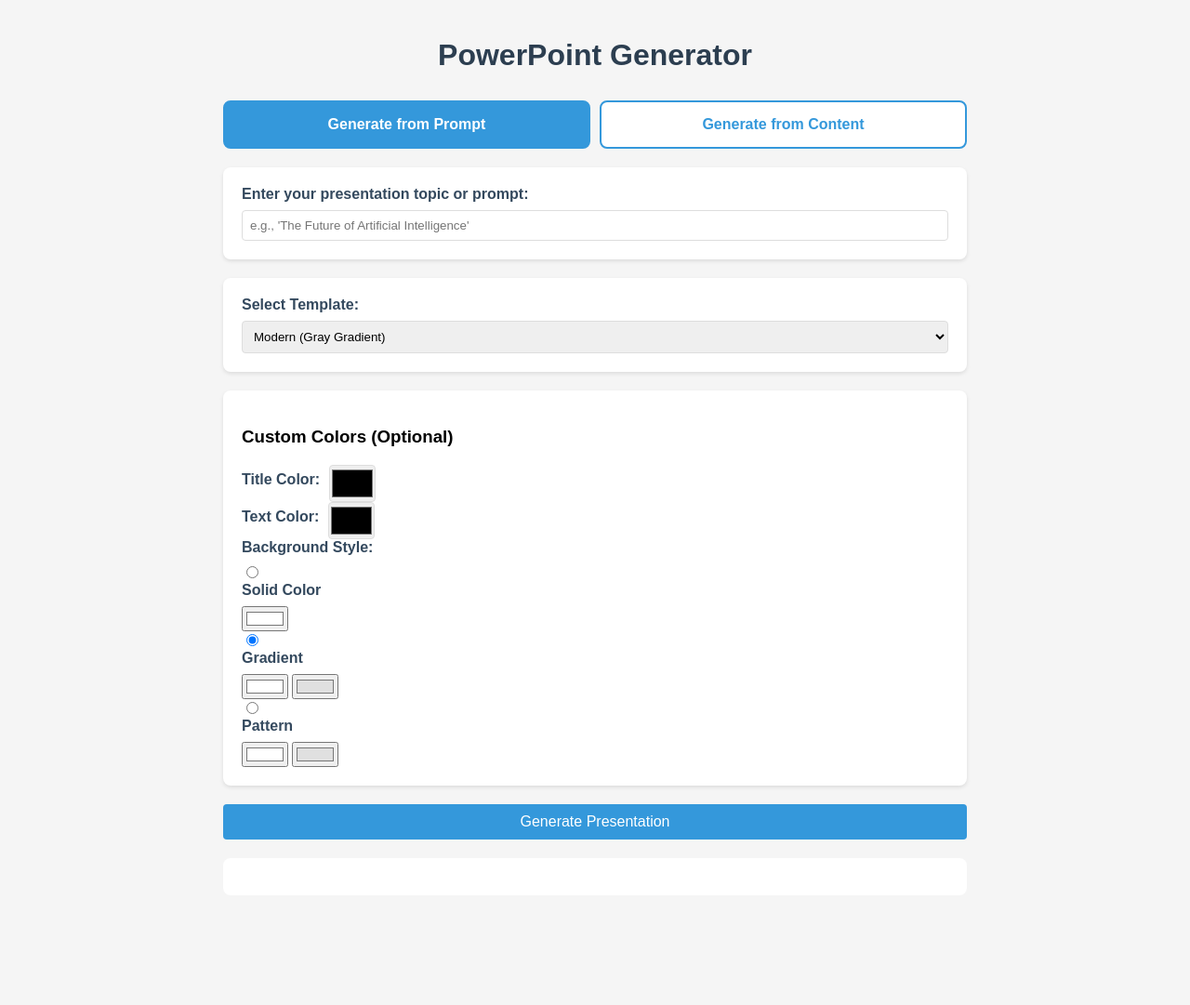
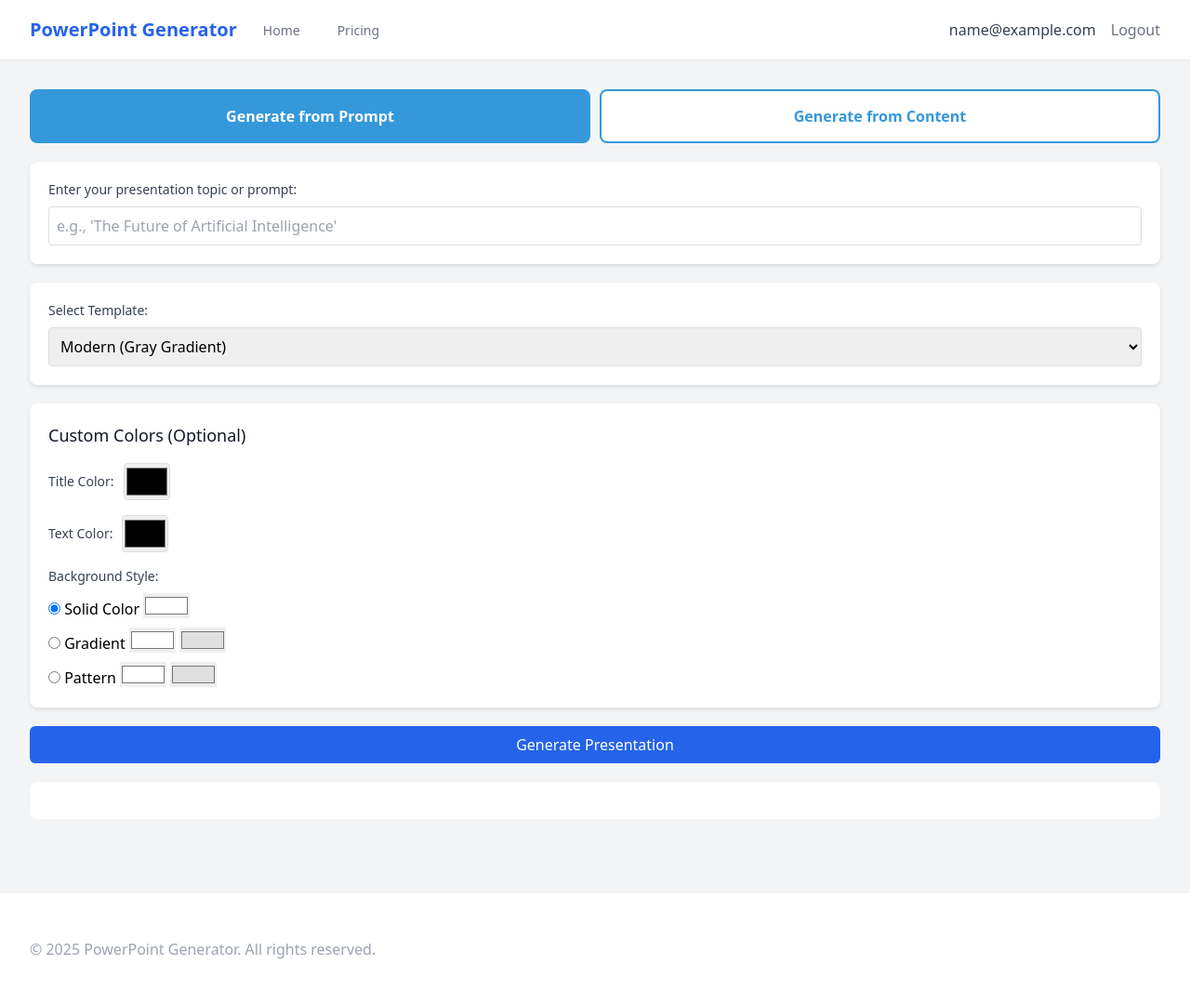
Before and after one commit to techanyday/deckster, a Flask app: page / in a window 1280 px wide. Shown: the whole page at 93% size. Before the commit the page ends 903 px from the top, so only its background shows below. Run offline with Flask 3, Linux system fonts and the light colour scheme; the visitor is signed in with stand-in values (Sample User, id 1); some libraries are stand-ins or nearby versions.

Commit message:
fix: Add CSRF protection and improve presentation generation

```diff
--- a/app.py
+++ b/app.py
@@ -224,60 +224,97 @@ def logout():
 @app.route('/generate', methods=['POST'])
 @login_required
 def generate():
-    if not check_user_limits(current_user):
+    try:
+        if not check_user_limits(current_user):
+            return jsonify({
+                'status': 'error',
+                'message': 'You have reached your presentation limit. Please upgrade your plan.'
+            }), 400
+
+        # Get form data
+        mode = request.form.get('mode')
+        input_text = request.form.get('input')
+        template = request.form.get('template', 'modern')
+
+        if not mode or not input_text:
+            return jsonify({
+                'status': 'error',
+                'message': 'Missing required fields'
+            }), 400
+
+        # Get custom styles
+        custom_styles = {
+            'title': request.form.get('titleColor', '#000000'),
+            'text': request.form.get('textColor', '#000000'),
+            'background': {}
+        }
+
+        background_style = request.form.get('backgroundStyle', 'solid')
+        if background_style == 'solid':
+            custom_styles['background'] = {
+                'type': 'solid',
+                'color': request.form.get('backgroundColor', '#FFFFFF')
+            }
+        elif background_style == 'gradient':
+            custom_styles['background'] = {
+                'type': 'gradient',
+                'color1': request.form.get('gradientStart', '#FFFFFF'),
+                'color2': request.form.get('gradientEnd', '#E0E0E0')
+            }
+        elif background_style == 'pattern':
+            custom_styles['background'] = {
+                'type': 'pattern',
+                'color1': request.form.get('patternColor1', '#FFFFFF'),
+                'color2': request.form.get('patternColor2', '#E0E0E0')
+            }
+
+        # Generate presentation content
+        content = generate_presentation_content(mode, input_text)
+        if not content:
+            return jsonify({
+                'status': 'error',
+                'message': 'Failed to generate presentation content'
+            }), 500
+
+        try:
+            # Create temporary file for the presentation
+            temp_ppt = tempfile.NamedTemporaryFile(delete=False, suffix='.pptx')
+
+            # Create the presentation with custom styles
+            create_ppt(content, temp_ppt.name, template, custom_styles)
+
+            # Add watermark if user is on free plan
+            if current_user.subscription_type == 'free':
+                add_watermark(temp_ppt.name)
+
+            # Save presentation record
+            presentation = Presentation(
+                title=f"Presentation {datetime.utcnow()}",
+                content=content,
+                file_path=temp_ppt.name,
+                user_id=current_user.id
+            )
+            db.session.add(presentation)
+            db.session.commit()
+
+            return jsonify({
+                'status': 'success',
+                'content': content,
+                'filename': os.path.basename(temp_ppt.name)
+            })
+
+        except Exception as e:
+            app.logger.error(f"Error creating presentation file: {str(e)}")
+            return jsonify({
+                'status': 'error',
+                'message': 'Failed to create presentation file'
+            }), 500
+
+    except Exception as e:
+        app.logger.error(f"Error generating presentation: {str(e)}")
         return jsonify({
             'status': 'error',
-            'message': 'You have reached your presentation limit. Please upgrade your plan.'
-        }), 400
-
-    data = request.get_json()
-    mode = data.get('mode', 'prompt')
-    input_text = data.get('input')
-
-    if not input_text:
-        return jsonify({
-            'status': 'error',
-            'message': 'No input provided'
-        }), 400
-
-    content = generate_presentation_content(mode, input_text)
-    if not content:
-        return jsonify({
-            'status': 'error',
-            'message': 'Failed to generate presentation content'
-        }), 500
-
-    try:
-        prs = create_ppt(content)
-
-        # Add watermark for free users
-        if current_user.subscription_type == 'free':
-            add_watermark(prs)
-
-        # Save to temporary file
-        temp_ppt = tempfile.NamedTemporaryFile(delete=False, suffix='.pptx')
-        prs.save(temp_ppt.name)
-
-        # Save to database
-        presentation = Presentation(
-            title=f"Presentation {datetime.utcnow()}",
-            content=content,
-            file_path=temp_ppt.name,
-            user_id=current_user.id
-        )
-        db.session.add(presentation)
-        db.session.commit()
-
-        return send_file(
-            temp_ppt.name,
-            as_attachment=True,
-            download_name='presentation.pptx'
-        )
-    except Exception as e:
-        app.logger.error(f"Error creating presentation: {str(e)}")
-        return jsonify({
-            'status': 'error',
-            'message': 'Failed to create presentation'
+            'message': 'An error occurred while generating the presentation'
         }), 500
 
 @app.route('/pricing')
@@ -376,5 +413,40 @@ def payment_callback():
 
     return redirect(url_for('pricing'))
 
+@app.route('/download/<filename>')
+@login_required
+def download_presentation(filename):
+    try:
+        # Get the presentation from the database
+        presentation = Presentation.query.filter_by(
+            user_id=current_user.id,
+            file_path__contains=filename
+        ).first()
+
+        if not presentation:
+            return jsonify({
+                'status': 'error',
+                'message': 'Presentation not found'
+            }), 404
+
+        if not os.path.exists(presentation.file_path):
+            return jsonify({
+                'status': 'error',
+                'message': 'Presentation file not found'
+            }), 404
+
+        return send_file(
+            presentation.file_path,
+            as_attachment=True,
+            download_name='presentation.pptx'
+        )
+
+    except Exception as e:
+        app.logger.error(f"Error downloading presentation: {str(e)}")
+        return jsonify({
+            'status': 'error',
+            'message': 'Failed to download presentation'
+        }), 500
+
 if __name__ == '__main__':
     app.run(debug=True)
--- a/templates/index.html
+++ b/templates/index.html
@@ -1,20 +1,7 @@
-<!DOCTYPE html>
-<html>
-<head>
-    <title>PPT Generator</title>
+{% extends "base.html" %}
+
+{% block extra_head %}
 <style>
-        body {
-            font-family: Arial, sans-serif;
-            max-width: 800px;
-            margin: 0 auto;
-            padding: 20px;
-            background-color: #f5f5f5;
-        }
-        h1 {
-            color: #2c3e50;
-            text-align: center;
-            margin-bottom: 30px;
-        }
     .form-group {
         margin-bottom: 20px;
         background: white;
@@ -22,20 +9,14 @@
         border-radius: 8px;
         box-shadow: 0 2px 4px rgba(0,0,0,0.1);
     }
-        label {
-            display: block;
-            margin-bottom: 8px;
-            color: #34495e;
-            font-weight: bold;
-        }
-        input[type="text"], textarea, select {
+    .form-control {
         width: 100%;
         padding: 8px;
         border: 1px solid #ddd;
         border-radius: 4px;
         box-sizing: border-box;
     }
-        textarea {
+    textarea.form-control {
         min-height: 150px;
         resize: vertical;
     }
@@ -50,23 +31,6 @@
         display: none;
         margin-top: 5px;
         font-size: 14px;
-        }
-        button {
-            background-color: #3498db;
-            color: white;
-            padding: 10px 20px;
-            border: none;
-            border-radius: 4px;
-            cursor: pointer;
-            width: 100%;
-            font-size: 16px;
-        }
-        button:hover {
-            background-color: #2980b9;
-        }
-        button:disabled {
-            background-color: #bdc3c7;
-            cursor: not-allowed;
     }
     .loading {
         text-align: center;
@@ -119,34 +83,37 @@
         border-radius: 4px;
     }
 </style>
-</head>
-<body>
-    <h1>PowerPoint Generator</h1>
+{% endblock %}
 
+{% block content %}
+<div class="max-w-7xl mx-auto px-4 sm:px-6 lg:px-8 py-8">
     <div class="mode-selector">
         <button class="mode-button active" onclick="switchMode('prompt')" id="promptModeBtn">Generate from Prompt</button>
         <button class="mode-button" onclick="switchMode('content')" id="contentModeBtn">Generate from Content</button>
     </div>
 
+    <form id="presentationForm">
+        <input type="hidden" name="csrf_token" value="{{ csrf_token() }}"/>
+
         <div id="promptSection" class="input-section active">
             <div class="form-group">
-            <label for="prompt">Enter your presentation topic or prompt:</label>
-            <input type="text" id="prompt" name="prompt" placeholder="e.g., 'The Future of Artificial Intelligence'" required>
+                <label class="block text-sm font-medium text-gray-700 mb-2" for="prompt">Enter your presentation topic or prompt:</label>
+                <input type="text" id="prompt" name="prompt" class="form-control" placeholder="e.g., 'The Future of Artificial Intelligence'" required>
                 <div id="promptError" class="error">Please enter a topic or prompt</div>
             </div>
         </div>
 
         <div id="contentSection" class="input-section">
             <div class="form-group">
-            <label for="content">Paste your article or notes:</label>
-            <textarea id="content" name="content" placeholder="Paste your content here..." required></textarea>
+                <label class="block text-sm font-medium text-gray-700 mb-2" for="content">Paste your article or notes:</label>
+                <textarea id="content" name="content" class="form-control" placeholder="Paste your content here..." required></textarea>
                 <div id="contentError" class="error">Please enter some content</div>
             </div>
         </div>
 
         <div class="form-group">
-        <label for="template">Select Template:</label>
-        <select id="template" name="template">
+            <label class="block text-sm font-medium text-gray-700 mb-2" for="template">Select Template:</label>
+            <select id="template" name="template" class="form-control">
                 <option value="modern">Modern (Gray Gradient)</option>
                 <option value="nature">Nature (Green Gradient)</option>
                 <option value="ocean">Ocean (Blue Gradient)</option>
@@ -155,158 +122,156 @@
         </div>
 
         <div class="form-group">
-        <h3>Custom Colors (Optional)</h3>
+            <h3 class="text-lg font-medium text-gray-900 mb-4">Custom Colors (Optional)</h3>
+            <div class="space-y-4">
                 <div class="color-input">
-            <label for="titleColor">Title Color:</label>
+                    <label class="block text-sm font-medium text-gray-700" for="titleColor">Title Color:</label>
                     <input type="color" id="titleColor" name="titleColor" value="#000000">
                 </div>
                 <div class="color-input">
-            <label for="textColor">Text Color:</label>
+                    <label class="block text-sm font-medium text-gray-700" for="textColor">Text Color:</label>
                     <input type="color" id="textColor" name="textColor" value="#000000">
                 </div>
 
-        <div class="background-options">
-            <label>Background Style:</label>
+                <div class="background-options mt-4">
+                    <label class="block text-sm font-medium text-gray-700 mb-2">Background Style:</label>
+                    <div class="space-y-2">
                         <div>
-                <input type="radio" id="solidColor" name="backgroundStyle" value="solid">
-                <label for="solidColor">Solid Color</label>
+                            <input type="radio" id="solidBg" name="backgroundStyle" value="solid" checked>
+                            <label for="solidBg">Solid Color</label>
                             <input type="color" id="backgroundColor" name="backgroundColor" value="#FFFFFF">
                         </div>
                         <div>
-                <input type="radio" id="gradient" name="backgroundStyle" value="gradient" checked>
-                <label for="gradient">Gradient</label>
+                            <input type="radio" id="gradientBg" name="backgroundStyle" value="gradient">
+                            <label for="gradientBg">Gradient</label>
                             <input type="color" id="gradientStart" name="gradientStart" value="#FFFFFF">
                             <input type="color" id="gradientEnd" name="gradientEnd" value="#E0E0E0">
                         </div>
                         <div>
-                <input type="radio" id="pattern" name="backgroundStyle" value="pattern">
-                <label for="pattern">Pattern</label>
+                            <input type="radio" id="patternBg" name="backgroundStyle" value="pattern">
+                            <label for="patternBg">Pattern</label>
                             <input type="color" id="patternColor1" name="patternColor1" value="#FFFFFF">
                             <input type="color" id="patternColor2" name="patternColor2" value="#E0E0E0">
                         </div>
                     </div>
                 </div>
+            </div>
+        </div>
 
-    <button id="generateBtn" onclick="generatePresentation()">Generate Presentation</button>
-    <div id="loading" class="loading">🔄 Generating presentation...</div>
-    <div id="error" class="error"></div>
-    <div id="success" class="success"></div>
+        <button type="button" onclick="generatePresentation()" id="generateBtn" class="w-full bg-blue-600 text-white hover:bg-blue-700 py-2 px-4 rounded-md">
+            Generate Presentation
+        </button>
+    </form>
+
+    <div id="loading" class="loading">
+        Generating presentation...
+    </div>
 
     <div id="generatedContent"></div>
-    <div id="downloadContainer" style="display: none;">
-        <button onclick="downloadPresentation()">Download PowerPoint</button>
+
+    <div id="downloadContainer" style="display: none; margin-top: 20px;">
+        <button onclick="downloadPresentation()" class="w-full bg-green-600 text-white hover:bg-green-700 py-2 px-4 rounded-md">
+            Download Presentation
+        </button>
     </div>
+</div>
+{% endblock %}
 
+{% block extra_scripts %}
 <script>
     document.addEventListener('DOMContentLoaded', function() {
         let currentMode = 'prompt';
         let currentFilename = null;
 
         window.switchMode = function(mode) {
-                currentMode = mode;
-
-                // Update button states
             document.getElementById('promptModeBtn').classList.toggle('active', mode === 'prompt');
             document.getElementById('contentModeBtn').classList.toggle('active', mode === 'content');
 
-                // Show/hide sections
             document.getElementById('promptSection').classList.toggle('active', mode === 'prompt');
             document.getElementById('contentSection').classList.toggle('active', mode === 'content');
+
+            currentMode = mode;
 
             // Clear errors
             document.getElementById('promptError').style.display = 'none';
             document.getElementById('contentError').style.display = 'none';
         };
 
-            window.showError = function(message) {
-                const errorDiv = document.getElementById('error');
-                if (errorDiv) {
+        function showError(message) {
+            const errorDiv = currentMode === 'prompt' ?
+                document.getElementById('promptError') :
+                document.getElementById('contentError');
             errorDiv.textContent = message;
             errorDiv.style.display = 'block';
-                    setTimeout(() => {
-                        errorDiv.style.display = 'none';
-                    }, 5000);
         }
-            };
 
-            window.showSuccess = function(message) {
-                const successDiv = document.getElementById('success');
-                if (successDiv) {
+        function showSuccess(message) {
+            const successDiv = document.createElement('div');
+            successDiv.className = 'success';
             successDiv.textContent = message;
-                    successDiv.style.display = 'block';
-                    setTimeout(() => {
-                        successDiv.style.display = 'none';
-                    }, 5000);
+            document.getElementById('generatedContent').insertAdjacentElement('beforebegin', successDiv);
+            setTimeout(() => successDiv.remove(), 5000);
         }
-            };
 
         window.generatePresentation = async function() {
             const generateBtn = document.getElementById('generateBtn');
             const loadingDiv = document.getElementById('loading');
             const generatedContentDiv = document.getElementById('generatedContent');
             const downloadContainer = document.getElementById('downloadContainer');
+            const csrfToken = document.querySelector('input[name="csrf_token"]').value;
 
-                // Validate input based on current mode
+            generateBtn.disabled = true;
+            if (generatedContentDiv) {
+                generatedContentDiv.textContent = '';
+            }
+            if (downloadContainer) {
+                downloadContainer.style.display = 'none';
+            }
+
             let input;
             if (currentMode === 'prompt') {
                 input = document.getElementById('prompt').value.trim();
                 if (!input) {
-                        document.getElementById('promptError').style.display = 'block';
+                    showError('Please enter a topic or prompt');
+                    generateBtn.disabled = false;
                     return;
                 }
             } else {
                 input = document.getElementById('content').value.trim();
                 if (!input) {
-                        document.getElementById('contentError').style.display = 'block';
+                    showError('Please enter some content');
+                    generateBtn.disabled = false;
                     return;
                 }
             }
 
-                generateBtn.disabled = true;
             loadingDiv.style.display = 'block';
 
-                const formData = new FormData();
+            // Get all form data
+            const formData = new FormData(document.getElementById('presentationForm'));
             formData.append('mode', currentMode);
             formData.append('input', input);
-                formData.append('template', document.getElementById('template').value);
-
-                // Add custom styles
-                const customStyles = {
-                    title: document.getElementById('titleColor').value,
-                    text: document.getElementById('textColor').value,
-                    background: {}
-                };
-
-                const backgroundStyle = document.querySelector('input[name="backgroundStyle"]:checked');
-                if (backgroundStyle) {
-                    const style = backgroundStyle.value;
-                    if (style === 'solid') {
-                        customStyles.background.type = 'solid';
-                        customStyles.background.color = document.getElementById('backgroundColor').value;
-                    } else if (style === 'gradient') {
-                        customStyles.background.type = 'gradient';
-                        customStyles.background.color1 = document.getElementById('gradientStart').value;
-                        customStyles.background.color2 = document.getElementById('gradientEnd').value;
-                    } else if (style === 'pattern') {
-                        customStyles.background.type = 'pattern';
-                        customStyles.background.color1 = document.getElementById('patternColor1').value;
-                        customStyles.background.color2 = document.getElementById('patternColor2').value;
-                    }
-                }
-
-                formData.append('customStyles', JSON.stringify(customStyles));
 
             try {
                 const response = await fetch('/generate', {
                     method: 'POST',
+                    headers: {
+                        'X-CSRFToken': csrfToken
+                    },
                     body: formData
                 });
 
+                if (!response.ok) {
+                    const contentType = response.headers.get('content-type');
+                    if (contentType && contentType.includes('application/json')) {
                         const result = await response.json();
+                        throw new Error(result.message || 'Failed to generate presentation');
+                    } else {
+                        throw new Error('Server error occurred');
+                    }
+                }
 
-                    if (!response.ok) {
-                        throw new Error(result.error || 'Failed to generate presentation');
-                    }
+                const result = await response.json();
 
                 if (generatedContentDiv) {
                     generatedContentDiv.textContent = result.content;
@@ -317,6 +282,7 @@
                 currentFilename = result.filename;
                 showSuccess('Presentation generated successfully!');
             } catch (error) {
+                console.error('Generation error:', error);
                 showError(error.message);
             } finally {
                 generateBtn.disabled = false;
@@ -331,7 +297,13 @@
             }
 
             try {
-                    const response = await fetch(`/download/${currentFilename}`);
+                const csrfToken = document.querySelector('input[name="csrf_token"]').value;
+                const response = await fetch(`/download/${currentFilename}`, {
+                    headers: {
+                        'X-CSRFToken': csrfToken
+                    }
+                });
+
                 if (!response.ok) {
                     throw new Error('Failed to download presentation');
                 }
@@ -346,10 +318,10 @@
                 window.URL.revokeObjectURL(url);
                 document.body.removeChild(a);
             } catch (error) {
+                console.error('Download error:', error);
                 showError(error.message);
             }
         };
     });
 </script>
-</body>
-</html>
+{% endblock %}
```
Lines whose indentation alone changed are shown as unchanged.
